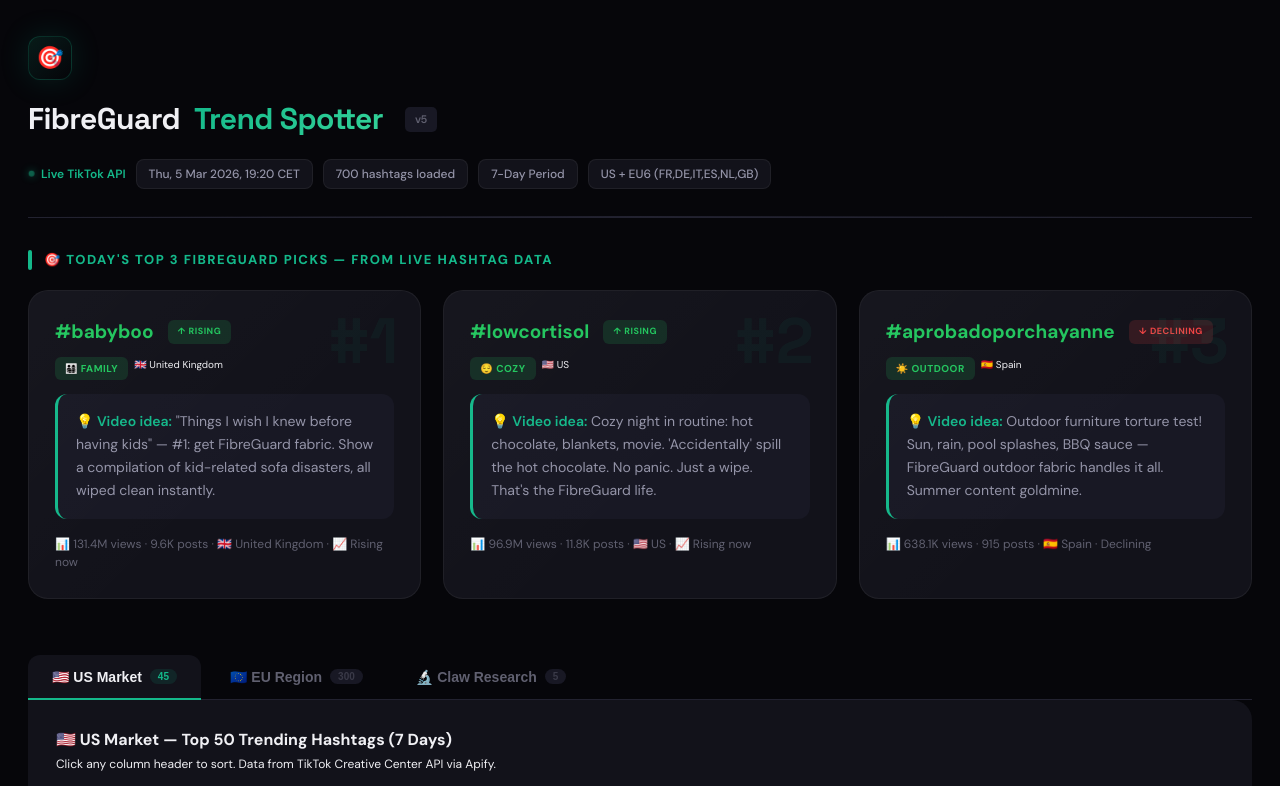
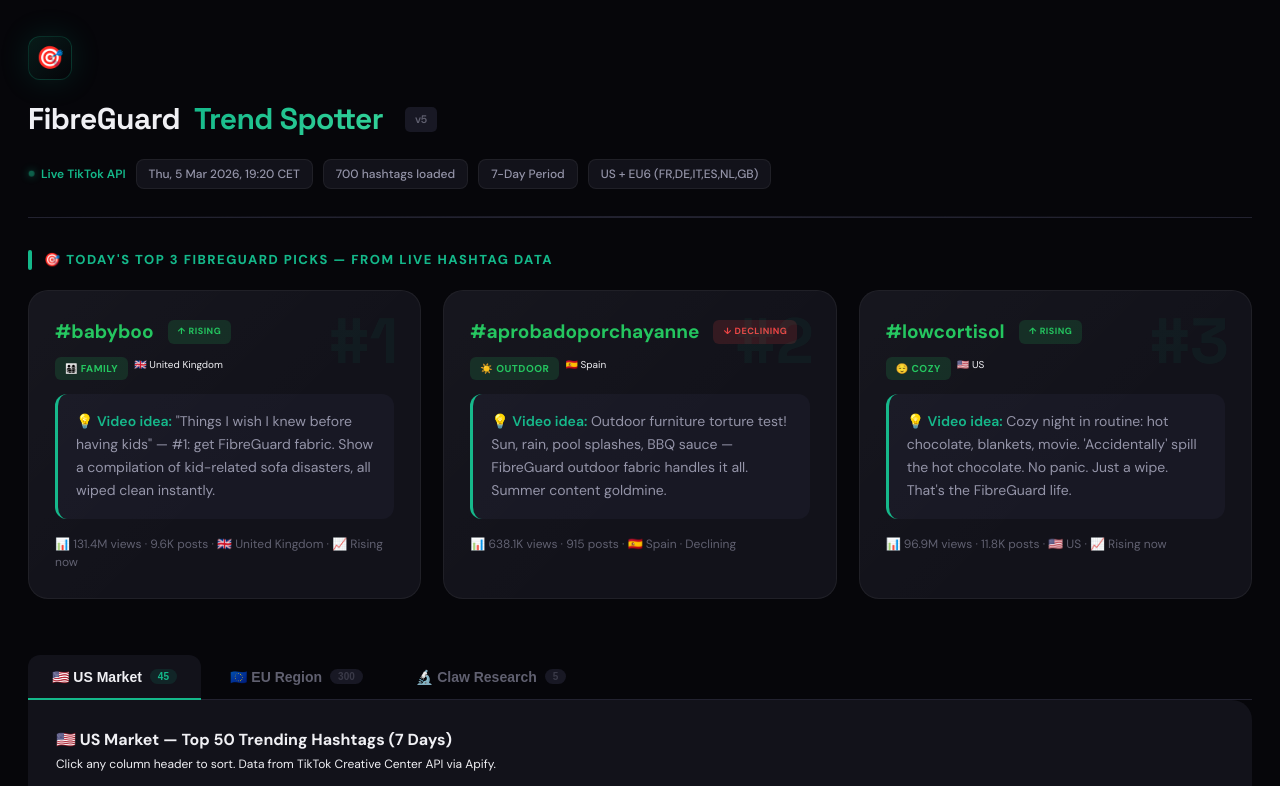
Before and after one commit to Metavisin/FibreGuard-Dashboard, a plain HTML site: page fibreguard-v5-ux.html in a window 1280 px wide. Shown: the top 786 px of the page. Drawn offline with Linux system fonts and the light colour scheme.

Commit message:
fix: make FG score primary ranking factor in Top 3 picks
Old formula: fg.score * log10(views) — views still too influential
New formula: (fg_score × 10) + log10(views) × 0.3 + log10(posts) × 0.3

FG Fit score now accounts for ~75% of total ranking score.
Views and posts are secondary signals only (max ~4.5pts combined vs up to 65+ for FG score).

Proof:
- FG 9 + 10k views: 92.1pts  ✓
- FG 3 + 1M views:  33.3pts  ✓ (viral low-fit hashtag no longer wins)
- FG 8 + 50k views: 82.4pts  ✓ (high FG always beats viral low-FG)

Updated in: fibreguard-v5.html, fibreguard-v5-ux.html, index.html

```diff
--- a/fibreguard-v5-ux.html
+++ b/fibreguard-v5-ux.html
@@ -408,9 +408,11 @@
     .map(item => ({ ...item, fg: scoreFG(item.hashtag) }))
     .filter(item => item.fg.score >= 1.0) // minimum relevance threshold
     .sort((a, b) => {
-      // Sort by: FG score * log(views) to balance relevance + reach
-      const scoreA = a.fg.score * Math.log10(Math.max(a.views, 1));
-      const scoreB = b.fg.score * Math.log10(Math.max(b.views, 1));
+      // FG Fit score is the PRIMARY factor (70-80% of total score).
+      // Views and posts are secondary signals only.
+      // Formula: (fg_score × 10) + log10(views) × 0.3 + log10(posts) × 0.3
+      const scoreA = (a.fg.score * 10) + Math.log10(Math.max(a.views, 1)) * 0.3 + Math.log10(Math.max(a.posts, 1)) * 0.3;
+      const scoreB = (b.fg.score * 10) + Math.log10(Math.max(b.views, 1)) * 0.3 + Math.log10(Math.max(b.posts, 1)) * 0.3;
       return scoreB - scoreA;
     });
 
```
Also changed, not shown: fibreguard-v5.html (+5 -3 lines), index.html (+6 -4 lines).
